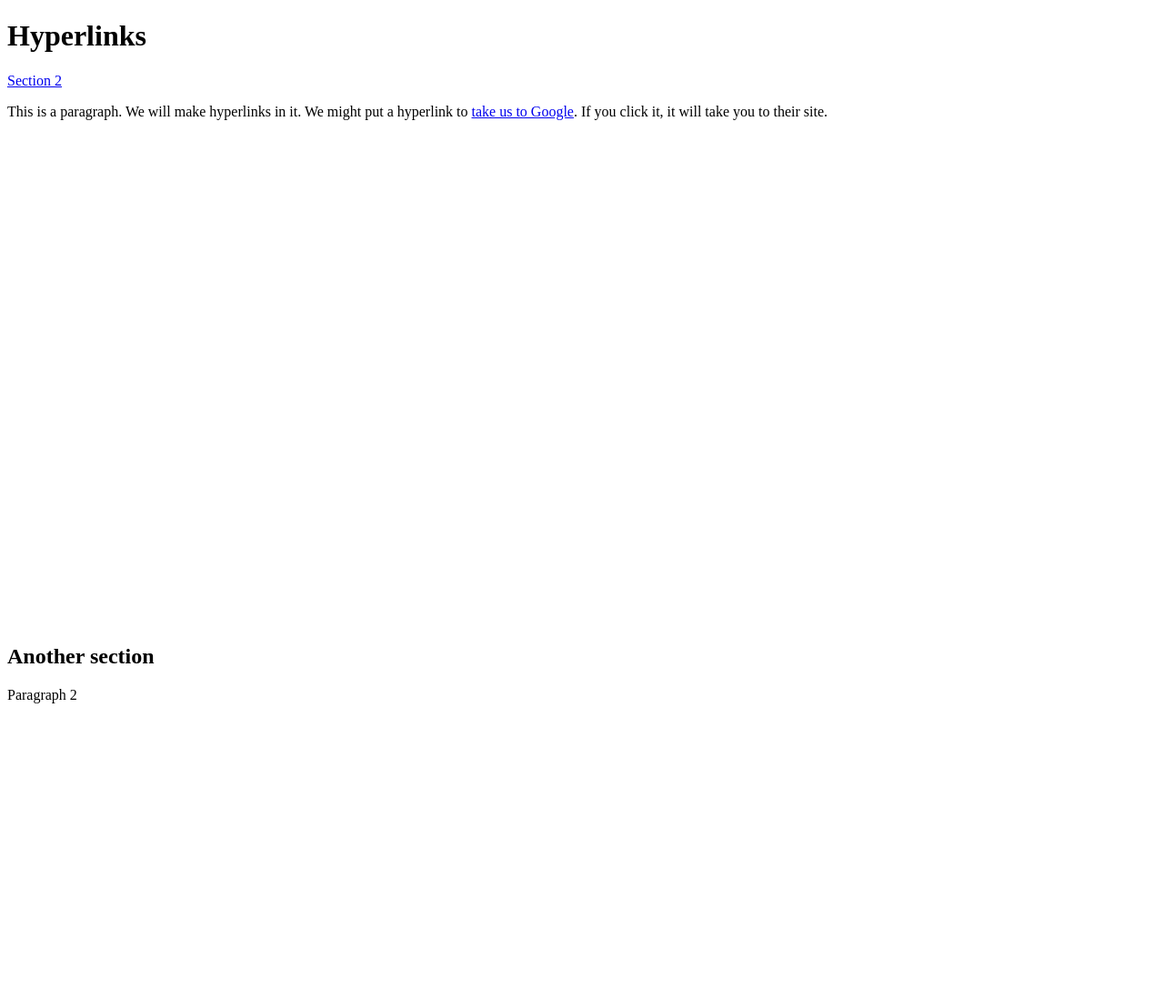
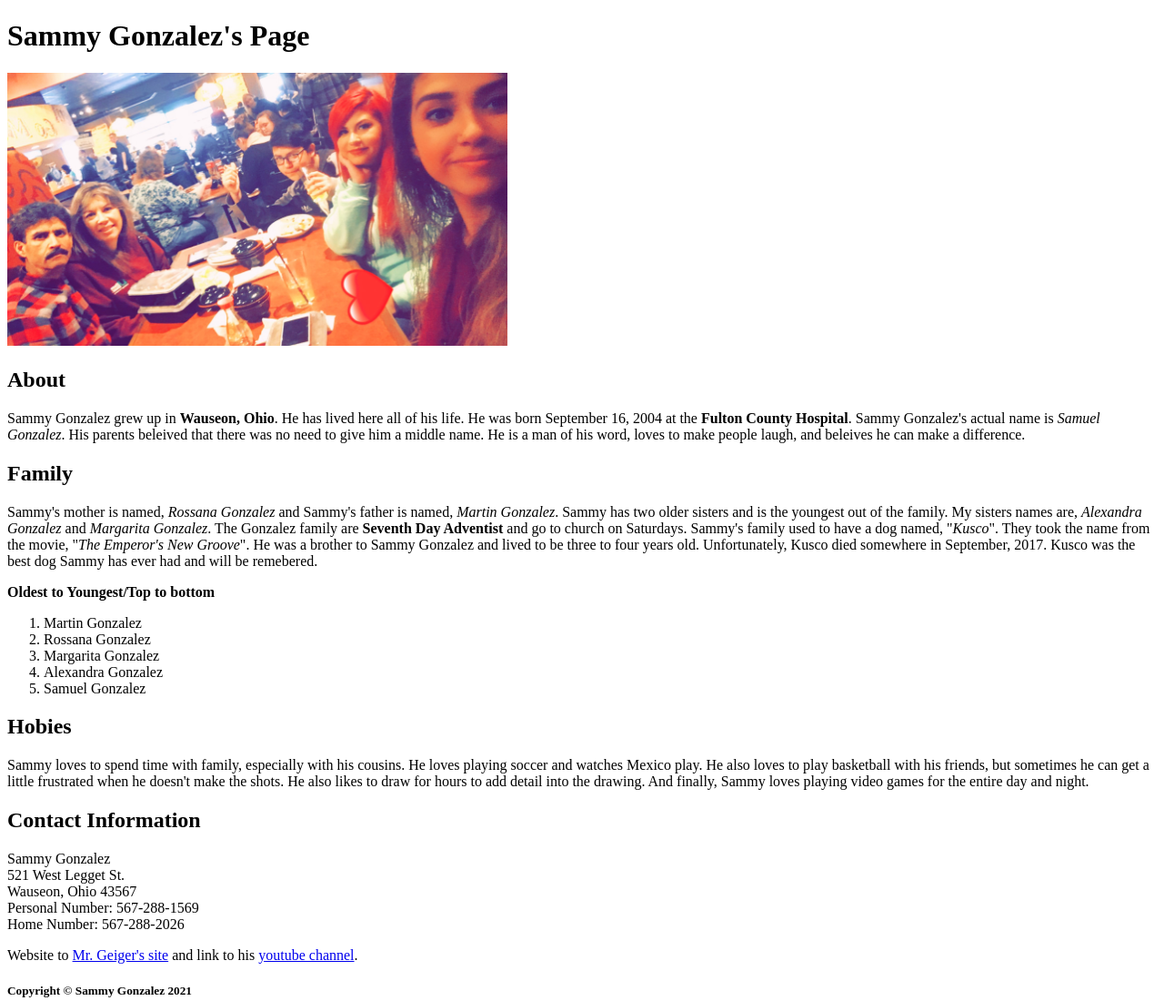
Before and after one commit to UsLegend123/myweb, a plain HTML site: page index.html in a window 1280 px wide. Shown: the whole page at 91% size. Before the commit the page ends 800 px from the top, so only its background shows below. Drawn offline with Linux system fonts and the light colour scheme.

Commit message:
Orginized myweb

```diff
--- a/index.html
+++ b/index.html
@@ -1,39 +1,68 @@
 <!DOCTYPE html>
-<html lang='en'>
 
+<html lang="en">
 
+	<!-- The head section contains informations ABOUT our web page -->
 	<head>
 		<meta charset="utf-8">
-		<meta name="description" content="This is about my page.">
-		<meta name="keywords" content="web, page, template">
-
-		<title>Web Page</title>
-
-		<link href="css/myStyle.css" rel="stylesheet"/>
+		<meta name="description" content="This is a page about Sammy Gonzalez.">
+		<meta name="keywords" content="Sammy Gonzalez, Samuel Gonzalez, Sam Gonzalez, Student, Four County Programming">
+		<title>Sammy Gonzalez's Web Page</title>
 	</head>
 
+	<!-- The body contains the acutal displayed content of our page -->
+	<body>
+		<h1>Sammy Gonzalez's Page</h1>
 
-	<body>
-		<h1>Hyperlinks</h1>
-		<a href = "#mySection">Section 2</a>
+		<img src = "IMG-6642.JPG"
+			 alt = "Sammy's Picture"
+			 width = "550" height="300" />
+
+		<h2>About</h2>
+		<p>Sammy Gonzalez grew up in <Strong>Wauseon, Ohio</Strong>. He has lived here all of his life.
+		He was born September 16, 2004 at the <Strong>Fulton County Hospital</Strong>.
+		Sammy Gonzalez's actual name is <em>Samuel Gonzalez</em>.
+		His parents beleived that there was no need to give him a middle name.
+		He is a man of his word, loves to make people laugh, and beleives he can make a difference.</p>
+
+		<h2>Family</h2>
+		<p>Sammy's mother is named, <em>Rossana Gonzalez</em> and Sammy's father is named, <em>Martin Gonzalez</em>.
+		Sammy has two older sisters and is the youngest out of the family.
+		My sisters names are, <em>Alexandra Gonzalez</em> and <em>Margarita Gonzalez</em>.
+		The Gonzalez family are <Strong>Seventh Day Adventist</Strong> and go to church on Saturdays.
+		Sammy's family used to have a dog named, "<em>Kusco</em>".
+		They took the name from the movie, "<em>The Emperor's New Groove</em>".
+		He was a brother to Sammy Gonzalez and lived to be three to four years old.
+		Unfortunately, Kusco died somewhere in September, 2017.
+		Kusco was the best dog Sammy has ever had and will be remebered.</p>
+		<strong>Oldest to Youngest/Top to bottom</strong>
+		<ol>
+			<li>Martin Gonzalez</li>
+			<li>Rossana Gonzalez</li>
+			<li>Margarita Gonzalez</li>
+			<li>Alexandra Gonzalez</li>
+			<li>Samuel Gonzalez</li>
+		</ol>
+
+		<h2>Hobies</h2>
+		<p>Sammy loves to spend time with family, especially with his cousins.
+		He loves playing soccer and watches Mexico play.
+		He also loves to play basketball with his friends, but sometimes he can get a little frustrated when he doesn't make the shots.
+		He also likes to draw for hours to add detail into the drawing.
+		And finally, Sammy loves playing video games for the entire day and night.<p>
+
+		<h2>Contact Information</h2>
 		<p>
-			This is a paragraph. We will make hyperlinks in it. We might put a hyperlink
-			to <a href="https://google.com"  title="Google Site">take us to Google</a>.
-			If you click it, it will take you to their site.
+			Sammy Gonzalez<br />
+			521 West Legget St.<br />
+			Wauseon, Ohio 43567<br />
+			Personal Number: 567-288-1569<br />
+			Home Number: 567-288-2026
+		<p>
+		Website to <a href="https://mrgeiger.com"  title="Mr. Geiger's Site">Mr. Geiger's site</a> and link to his
+		<a href="https://www.youtube.com/channel/UCbPamlK8WDwpQ2_eKXeW1Qg">youtube channel</a>.
 
-
-		</p>
-		<p>
-			<br /><br /><br /><br /><br /><br /><br /><br /><br /><br /><br /><br /><br /><br /><br /><br /><br /><br /><br /><br /><br /><br /><br /><br /><br /><br /><br /><br /><br /><br />
-		</p>
-
-		<section id="mySection">
-			<h1> Another section</h1>
-			<p>Paragraph 2</p>
-		</section>
-
-
-
+		<h5>Copyright &copy; Sammy Gonzalez 2021</h5>
 	</body>
 
 </html>
```
Also changed, not shown: Web/index.html (deleted, +0 -68 lines), IMG-6642.JPG (renamed from Web/IMG-6642.JPG).
